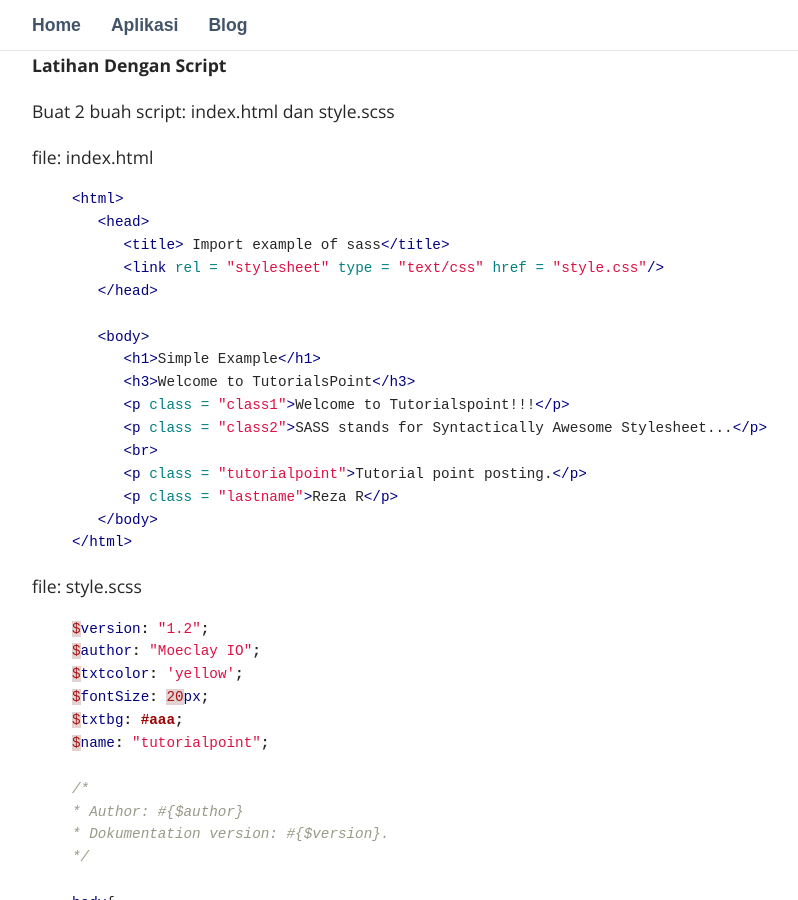
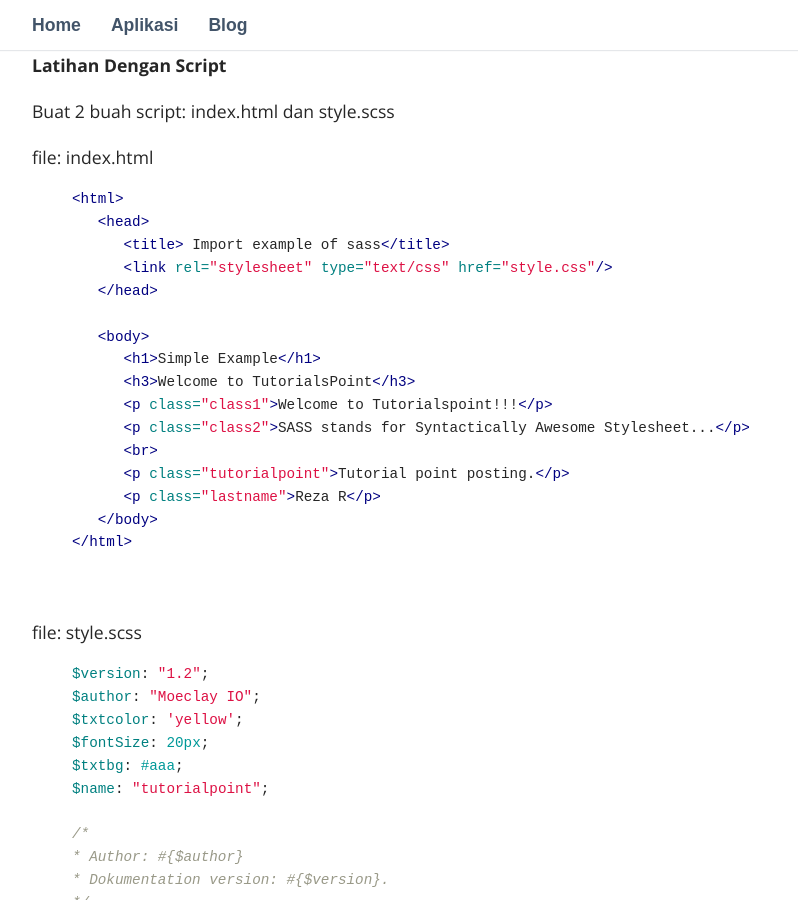
Before and after one commit to moeclay/moeclay.github.io, a Jekyll site: the page built from _posts/2019-08-17-migration-sass.markdown, in a window 1280 px wide and 900 px high, scrolled down 935 px. Shown: the whole window, without its empty margins (223-1021 px from the left). Built offline with Jekyll 4.4.1, drawn with Linux system fonts in a browser that asks for light colours; some web fonts are replaced; some of the changed text lies outside the part shown.

Commit message:
Update 2019-08-17-migration-sass.markdown

```diff
--- a/_posts/2019-08-17-migration-sass.markdown
+++ b/_posts/2019-08-17-migration-sass.markdown
@@ -31,27 +31,28 @@ $ sass --watch style.scss:style.css
 <p><b>Latihan Dengan Script</b></p>
 <p>Buat 2 buah script: index.html dan style.scss</p>
 <p>file: index.html</p>
-{% highlight html%}
+{% highlight html %}
 <html>
    <head>
       <title> Import example of sass</title>
-      <link rel = "stylesheet" type = "text/css" href = "style.css"/>
+      <link rel="stylesheet" type="text/css" href="style.css"/>
    </head>
 
    <body>
       <h1>Simple Example</h1>
       <h3>Welcome to TutorialsPoint</h3>
-      <p class = "class1">Welcome to Tutorialspoint!!!</p>
-      <p class = "class2">SASS stands for Syntactically Awesome Stylesheet...</p>
+      <p class="class1">Welcome to Tutorialspoint!!!</p>
+      <p class="class2">SASS stands for Syntactically Awesome Stylesheet...</p>
       <br>
-      <p class = "tutorialpoint">Tutorial point posting.</p>
-      <p class = "lastname">Reza R</p>
+      <p class="tutorialpoint">Tutorial point posting.</p>
+      <p class="lastname">Reza R</p>
    </body>
 </html>
 {% endhighlight %}
 
+<br/>
 <p>file: style.scss</p>
-{% highlight css %}
+{% highlight scss %}
 $version: "1.2";
 $author: "Moeclay IO";
 $txtcolor: 'yellow';
```
